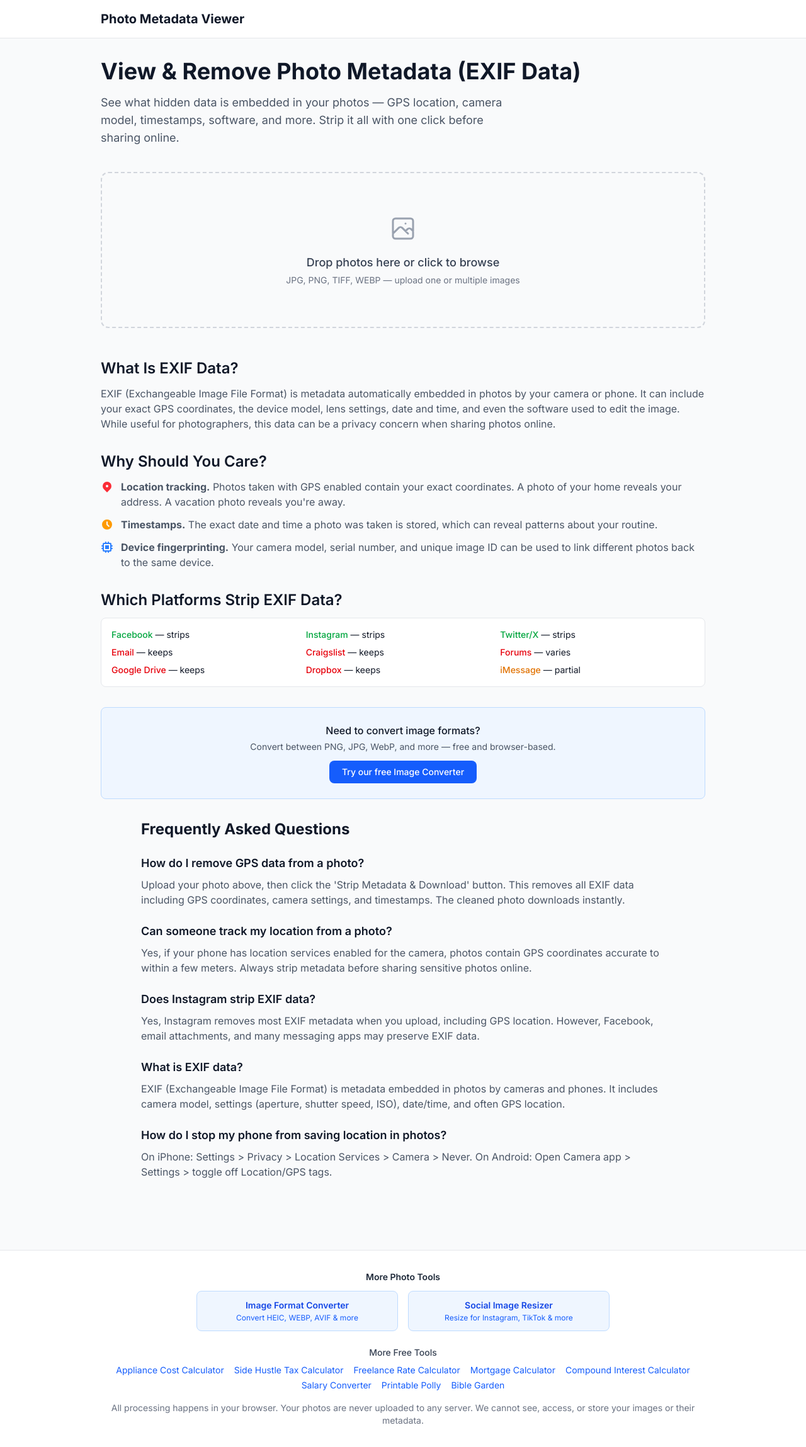
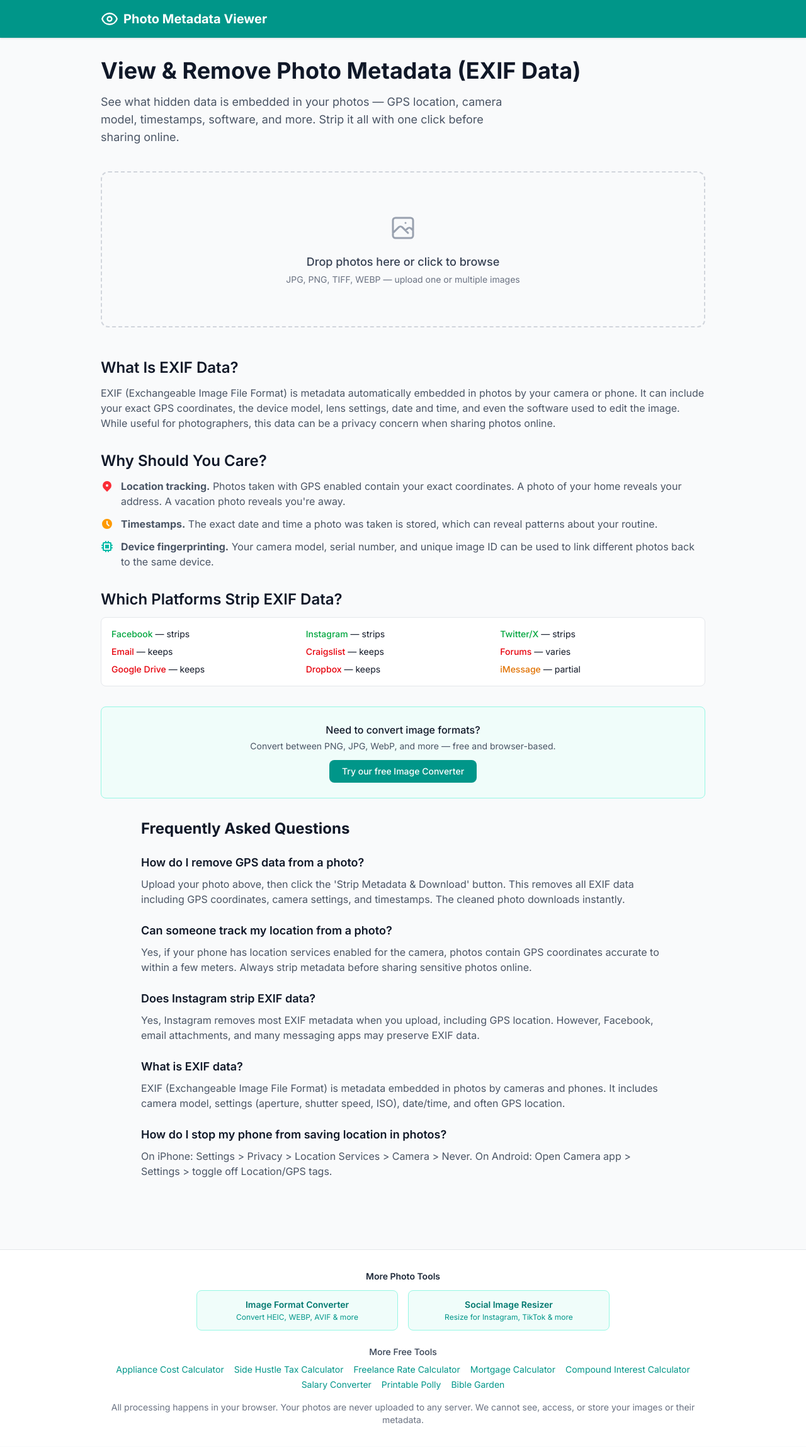
Before and after one commit to pondsoftware/photo-metadata-viewer, a Next.js app: page / in a window 1280 px wide. Shown: the whole page at 63% size. Built offline with nearby package versions, Linux system fonts and the light colour scheme.

Commit message:
Rebrand with teal color scheme and header icon
Co-Authored-By: Claude Sonnet 4.6 <noreply@anthropic.com>

```diff
--- a/src/app/layout.tsx
+++ b/src/app/layout.tsx
@@ -51,11 +51,15 @@ export default function RootLayout({
         `}
       </Script>
       <body className="min-h-full flex flex-col font-sans bg-gray-50 text-gray-900">
-        <header className="bg-white border-b border-gray-200">
+        <header className="bg-teal-600 text-white shadow-sm">
           <div className="max-w-5xl mx-auto px-4 py-4 sm:px-6 lg:px-8">
-            <p className="text-xl font-bold text-gray-900">
-              Photo Metadata Viewer
-            </p>
+            <a href="/" className="flex items-center gap-2">
+              <svg className="w-7 h-7" fill="none" stroke="currentColor" strokeWidth={2} viewBox="0 0 24 24">
+                <path strokeLinecap="round" strokeLinejoin="round" d="M2.036 12.322a1.012 1.012 0 010-.639C3.423 7.51 7.36 4.5 12 4.5c4.638 0 8.573 3.007 9.963 7.178.07.207.07.431 0 .639C20.577 16.49 16.64 19.5 12 19.5c-4.638 0-8.573-3.007-9.963-7.178z" />
+                <path strokeLinecap="round" strokeLinejoin="round" d="M15 12a3 3 0 11-6 0 3 3 0 016 0z" />
+              </svg>
+              <span className="text-xl font-bold">Photo Metadata Viewer</span>
+            </a>
           </div>
         </header>
         <main className="flex-1">{children}</main>
@@ -64,27 +68,27 @@ export default function RootLayout({
             <div className="mb-6">
               <p className="text-sm font-semibold text-gray-800 text-center mb-3">More Photo Tools</p>
               <div className="flex justify-center gap-4">
-                <a href="https://imageconverters.net" className="flex-1 max-w-xs bg-blue-50 border border-blue-200 rounded-lg px-4 py-3 text-center hover:border-blue-400 hover:bg-blue-100 transition">
-                  <p className="font-semibold text-blue-700 text-sm">Image Format Converter</p>
-                  <p className="text-xs text-blue-600 mt-0.5">Convert HEIC, WEBP, AVIF &amp; more</p>
+                <a href="https://imageconverters.net" className="flex-1 max-w-xs bg-teal-50 border border-teal-200 rounded-lg px-4 py-3 text-center hover:border-teal-400 hover:bg-teal-100 transition">
+                  <p className="font-semibold text-teal-700 text-sm">Image Format Converter</p>
+                  <p className="text-xs text-teal-600 mt-0.5">Convert HEIC, WEBP, AVIF &amp; more</p>
                 </a>
-                <a href="https://imageresizers.net" className="flex-1 max-w-xs bg-blue-50 border border-blue-200 rounded-lg px-4 py-3 text-center hover:border-blue-400 hover:bg-blue-100 transition">
-                  <p className="font-semibold text-blue-700 text-sm">Social Image Resizer</p>
-                  <p className="text-xs text-blue-600 mt-0.5">Resize for Instagram, TikTok &amp; more</p>
+                <a href="https://imageresizers.net" className="flex-1 max-w-xs bg-teal-50 border border-teal-200 rounded-lg px-4 py-3 text-center hover:border-teal-400 hover:bg-teal-100 transition">
+                  <p className="font-semibold text-teal-700 text-sm">Social Image Resizer</p>
+                  <p className="text-xs text-teal-600 mt-0.5">Resize for Instagram, TikTok &amp; more</p>
                 </a>
               </div>
             </div>
             <div className="mb-4">
               <p className="text-sm font-medium text-gray-700 text-center mb-2">More Free Tools</p>
               <div className="flex flex-wrap justify-center gap-x-4 gap-y-1 text-sm">
-                <a href="https://appliancecostcalculator.net" className="text-blue-600 hover:underline">Appliance Cost Calculator</a>
-                <a href="https://sidehustletaxcalculator.net" className="text-blue-600 hover:underline">Side Hustle Tax Calculator</a>
-                <a href="https://freelancerates.net" className="text-blue-600 hover:underline">Freelance Rate Calculator</a>
-                <a href="https://lendingcalculator.net" className="text-blue-600 hover:underline">Mortgage Calculator</a>
-                <a href="https://compoundinterestcalc.app" className="text-blue-600 hover:underline">Compound Interest Calculator</a>
-                <a href="https://salaryconverter.net" className="text-blue-600 hover:underline">Salary Converter</a>
-                <a href="https://printablepolly.com" className="text-blue-600 hover:underline">Printable Polly</a>
-                <a href="https://biblegarden.net" className="text-blue-600 hover:underline">Bible Garden</a>
+                <a href="https://appliancecostcalculator.net" className="text-teal-600 hover:underline">Appliance Cost Calculator</a>
+                <a href="https://sidehustletaxcalculator.net" className="text-teal-600 hover:underline">Side Hustle Tax Calculator</a>
+                <a href="https://freelancerates.net" className="text-teal-600 hover:underline">Freelance Rate Calculator</a>
+                <a href="https://lendingcalculator.net" className="text-teal-600 hover:underline">Mortgage Calculator</a>
+                <a href="https://compoundinterestcalc.app" className="text-teal-600 hover:underline">Compound Interest Calculator</a>
+                <a href="https://salaryconverter.net" className="text-teal-600 hover:underline">Salary Converter</a>
+                <a href="https://printablepolly.com" className="text-teal-600 hover:underline">Printable Polly</a>
+                <a href="https://biblegarden.net" className="text-teal-600 hover:underline">Bible Garden</a>
               </div>
             </div>
             <p className="text-sm text-gray-500 text-center">
--- a/src/app/page.tsx
+++ b/src/app/page.tsx
@@ -76,7 +76,7 @@ export default function Home() {
               </div>
             </li>
             <li className="flex gap-3">
-              <span className="text-blue-500 mt-0.5 shrink-0">
+              <span className="text-teal-500 mt-0.5 shrink-0">
                 <svg
                   className="w-5 h-5"
                   fill="currentColor"
@@ -146,10 +146,10 @@ export default function Home() {
         </section>
       </div>
 
-      <div className="mt-8 bg-blue-50 border border-blue-200 rounded-lg p-6 text-center">
+      <div className="mt-8 bg-teal-50 border border-teal-200 rounded-lg p-6 text-center">
         <p className="text-gray-900 font-medium mb-1">Need to convert image formats?</p>
         <p className="text-gray-600 text-sm mb-3">Convert between PNG, JPG, WebP, and more — free and browser-based.</p>
-        <a href="https://imageconverters.net" className="inline-block bg-blue-600 text-white px-5 py-2 rounded-lg text-sm font-medium hover:bg-blue-700 transition-colors">Try our free Image Converter</a>
+        <a href="https://imageconverters.net" className="inline-block bg-teal-600 text-white px-5 py-2 rounded-lg text-sm font-medium hover:bg-teal-700 transition-colors">Try our free Image Converter</a>
       </div>
 
       <section className="max-w-4xl mx-auto px-4 py-8 sm:px-6 lg:px-8">
--- a/src/components/MetadataViewer.tsx
+++ b/src/components/MetadataViewer.tsx
@@ -263,8 +263,8 @@ export default function MetadataViewer() {
           onClick={() => fileInputRef.current?.click()}
           className={`border-2 border-dashed rounded-xl p-16 text-center cursor-pointer transition ${
             isDragging
-              ? "border-blue-500 bg-blue-50"
-              : "border-gray-300 hover:border-blue-400 hover:bg-gray-50"
+              ? "border-teal-500 bg-teal-50"
+              : "border-gray-300 hover:border-teal-400 hover:bg-gray-50"
           }`}
         >
           <input
@@ -276,7 +276,7 @@ export default function MetadataViewer() {
             className="hidden"
           />
           {isLoading ? (
-            <div className="w-8 h-8 mx-auto border-2 border-blue-500 border-t-transparent rounded-full animate-spin" />
+            <div className="w-8 h-8 mx-auto border-2 border-teal-500 border-t-transparent rounded-full animate-spin" />
           ) : (
             <>
               <svg
@@ -337,7 +337,7 @@ export default function MetadataViewer() {
                 onClick={() => { setSelectedIndex(idx); setActiveTab("overview"); }}
                 className={`rounded-lg border p-2 cursor-pointer transition hover:shadow-md ${
                   idx === selectedIndex
-                    ? "border-blue-500 ring-2 ring-blue-200"
+                    ? "border-teal-500 ring-2 ring-teal-200"
                     : "border-gray-200 hover:border-gray-300"
                 }`}
               >
@@ -470,7 +470,7 @@ export default function MetadataViewer() {
                 href={`https://www.openstreetmap.org/?mlat=${selectedResult.gps.lat}&mlon=${selectedResult.gps.lng}#map=15/${selectedResult.gps.lat}/${selectedResult.gps.lng}`}
                 target="_blank"
                 rel="noopener noreferrer"
-                className="text-sm text-blue-600 hover:text-blue-800 font-medium"
+                className="text-sm text-teal-600 hover:text-teal-800 font-medium"
               >
                 View on OpenStreetMap &rarr;
               </a>
@@ -502,7 +502,7 @@ export default function MetadataViewer() {
                     onClick={() => setActiveTab(key)}
                     className={`px-4 py-3 text-sm font-medium transition ${
                       activeTab === key
-                        ? "text-blue-600 border-b-2 border-blue-600"
+                        ? "text-teal-600 border-b-2 border-teal-600"
                         : "text-gray-500 hover:text-gray-700"
                     }`}
                   >
```
